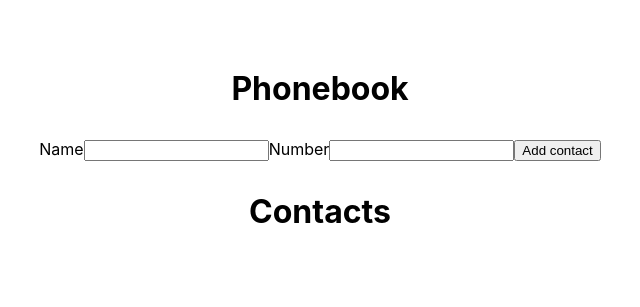
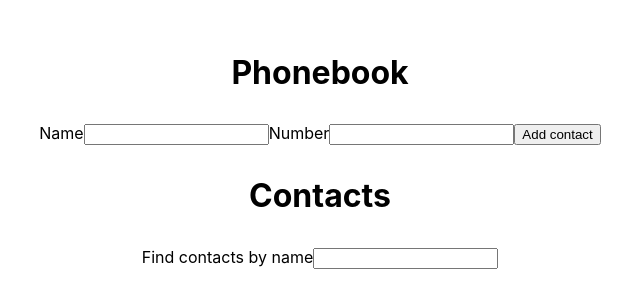
Before and after one commit to IrynkaKol/goit-react-hw-02-phonebook, a React (Create React App) app: page / in a window 1280 px wide. Shown: the part 229-536 px from the top of the page, without its empty margins (320-960 px from the left). Built offline with nearby package versions, Linux system fonts and the light colour scheme.

Commit message:
done filter

```diff
--- a/src/components/App/App.jsx
+++ b/src/components/App/App.jsx
@@ -3,10 +3,12 @@ import { nanoid } from 'nanoid';
 import { Container } from './App.styled';
 import ContactForm from '../ContactForm/ContactForm';
 import ContactList from '../ContactList/ContactList';
+import Filter from '../Filter/Filter'
 
 export class App extends Component {
   state = {
     contacts: [],
+    filter: '',
   };
 
   formSubmitHendler = data => {
@@ -29,13 +31,24 @@ export class App extends Component {
     }));
   };
 
+  changeFilter = (e) => {
+this.setState({filter: e.currentTarget.value})
+  }
+getVisibleContacts = () => {
+  const normalizedFilter = this.state.filter.toLowerCase();
+  return this.state.contacts.filter(contact => contact.name.toLowerCase().includes(normalizedFilter))
+}
+
   render() {
+
+    const visibleContacts = this.getVisibleContacts();
     return (
       <Container>
         <h1>Phonebook</h1>
         <ContactForm onSubmit={this.formSubmitHendler} />
         <h1>Contacts</h1>
-        <ContactList contacts={this.state.contacts} onDeleteContacts={this.deleteContacts} />
+        <Filter value={this.state.filter} onChange={this.changeFilter}/>
+        <ContactList contacts={visibleContacts} onDeleteContacts={this.deleteContacts} />
       </Container>
     );
   }
--- a/src/components/ContactForm/ContactForm.jsx
+++ b/src/components/ContactForm/ContactForm.jsx
@@ -1,27 +1,21 @@
 import React, { Component } from 'react';
-
-
 
 class ContactForm extends Component {
   state = {
     name: '',
     number: '',
   };
-addName = () => {
-
-}
-
-
   hendleChange = e => {
     const { name, value } = e.currentTarget;
 
     this.setState({ [name]: value });
   };
+
   hendleSubmit = e => {
     e.preventDefault();
     this.props.onSubmit(this.state); //data
 
-    this.reset()
+    this.reset();
   };
 
   reset = () => {
--- a/src/components/Filter/Filter.jsx
+++ b/src/components/Filter/Filter.jsx
@@ -0,0 +1,14 @@
+import React from 'react';
+
+const Filter = ({value, onChange}) => (
+  <label>
+    Find contacts by name
+    <input
+      type="text"
+      value={value}
+      onChange={onChange}
+    ></input>
+  </label>
+);
+
+export default Filter;
```
Also changed, not shown: src/components/ContactList/ContactList.jsx (+7 -3 lines).
